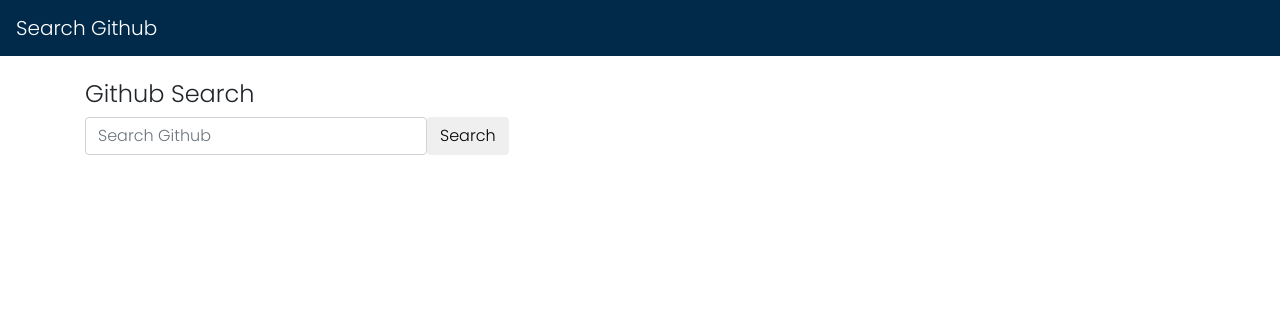
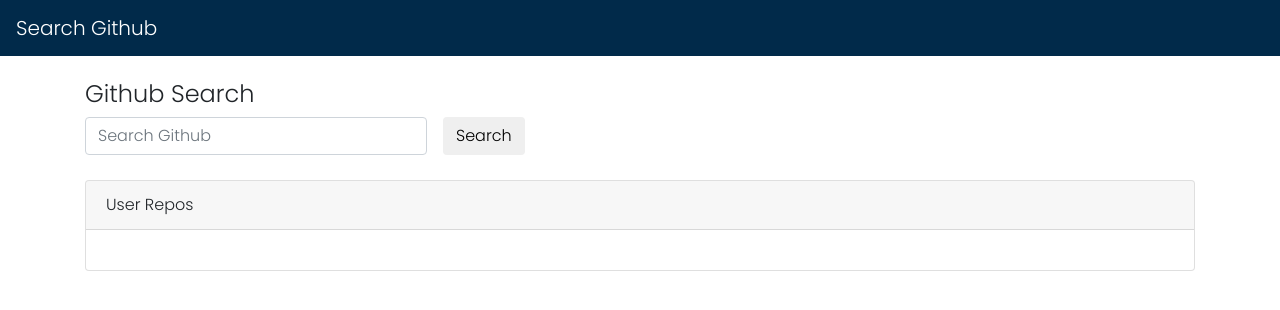
Before and after one commit to kennedybabu/github-search, an Angular app: page / in a window 1280 px wide. Shown: the top 310 px of the page. Built offline with nearby package versions, Linux system fonts and the light colour scheme.

Commit message:
style the repo component

```diff
--- a/src/app/app.module.ts
+++ b/src/app/app.module.ts
@@ -8,14 +8,16 @@
 import {HttpClientModule} from "@angular/common/http";
 import { UserProfileComponent } from './user-profile/user-profile.component';
 import { UserDetailComponent } from './user-detail/user-detail.component';
-import { UserDataComponent } from './user-data/user-data.component'
+import { UserDataComponent } from './user-data/user-data.component';
+import { UserReposComponent } from './user-repos/user-repos.component'
 @NgModule({
   declarations: [
     AppComponent,
     GithubAppComponent,
     UserProfileComponent,
     UserDetailComponent,
-    UserDataComponent
+    UserDataComponent,
+    UserReposComponent
   ],
   imports: [
     BrowserModule,
--- a/src/app/github-app/github-app.component.html
+++ b/src/app/github-app/github-app.component.html
@@ -15,7 +15,7 @@
 
                     <!-- {{userQuery}} -->
                     <div>
-                        <button type="submit" value="search" class="btn">Search</button>
+                        <button type="submit" value="search" class="btn ml-3">Search</button>
                     </div>
                 </form>
             </div>
@@ -28,7 +28,7 @@
     </div>
     <div class="row">
         <div class="col">
-
+            <app-user-repos [userRepos]="userRepos"></app-user-repos>
         </div>
     </div>
 </div>
--- a/src/app/github-app/github-app.component.ts
+++ b/src/app/github-app/github-app.component.ts
@@ -1,6 +1,7 @@
 import { Component, OnInit } from '@angular/core';
 import { UserServiceService } from '../user-service.service';
 import {User} from "../user"
+import { Repo } from '../repo';
 @Component({
   selector: 'app-github-app',
   templateUrl: './github-app.component.html',
@@ -12,19 +13,20 @@
 
 
   user = new User("","","","", 0, 0)
+  // repos!: Repo []
   public userQuery!:string
   public userProfile!:any
-  public userRepos!:any[]
+  public userRepos!: Repo[]
   returnedData:any
 
   searchUser(userQuery:any){
     this.userService.getUserProfile(this.userQuery).subscribe(userData=> {
       this.userProfile = userData
-      console.log(this.userProfile)
+      // console.log(this.userProfile)
 
     })
     this.userService.getUserRepos(this.userQuery).subscribe(userData => {
-      this.userRepos = userData
+      this.userRepos= userData
 
       console.log(this.userRepos)
     })
--- /dev/null
+++ b/src/app/repo.ts
@@ -0,0 +1,5 @@
+export class Repo {
+    constructor(public name: string, public created_at: Date, public description: string, public language: string){
+
+    }
+}
--- a/src/app/user-detail/user-detail.component.ts
+++ b/src/app/user-detail/user-detail.component.ts
@@ -14,7 +14,7 @@
 
   ngOnInit(): void {
 
-    console.log(this.userProfile)
+    // console.log(this.userProfile)
   }
 
 }
--- /dev/null
+++ b/src/app/user-repos/user-repos.component.html
@@ -0,0 +1,14 @@
+<div class="card mt-4">
+    <div class="card-header">
+        User Repos
+    </div>
+    <div class="card-body">
+        <div *ngFor="let repo of userRepos" class="repo my-2">
+
+            <h5>Name: {{repo.name}}</h5>
+            <p>Languages: {{repo.language}}</p>
+            <p>Created: {{repo.created_at}}</p>
+
+        </div>
+    </div>
+</div>
--- /dev/null
+++ b/src/app/user-repos/user-repos.component.scss
@@ -0,0 +1,5 @@
+.repo {
+    border: 1px solid rgb(97, 97, 97);
+    padding: .5rem;
+    border-radius: 12px;
+}
--- /dev/null
+++ b/src/app/user-repos/user-repos.component.ts
@@ -0,0 +1,17 @@
+import { Component, Input, OnInit } from '@angular/core';
+import { Repo } from '../repo';
+@Component({
+  selector: 'app-user-repos',
+  templateUrl: './user-repos.component.html',
+  styleUrls: ['./user-repos.component.scss']
+})
+export class UserReposComponent implements OnInit {
+
+
+  @Input() userRepos!: Repo[]
+  constructor() { }
+
+  ngOnInit(): void {
+  }
+
+}
```
Also changed, not shown: 2 other files (tests, documents, lock files or other folders).
